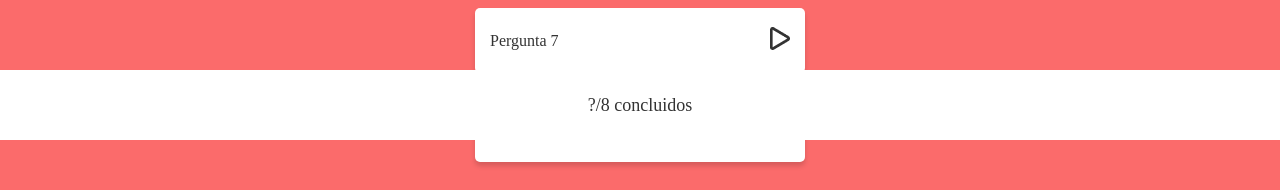
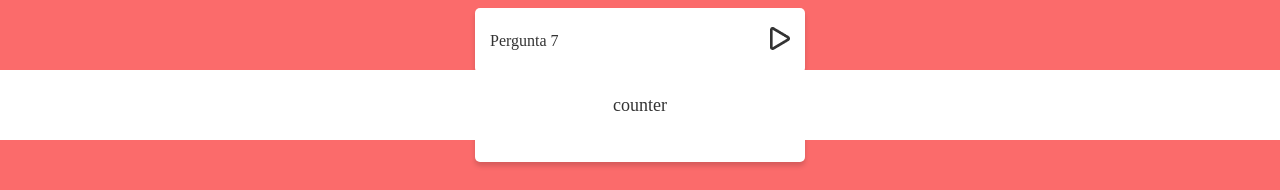
Before and after one commit to AnneKinder/projeto9-zaprecall, a React (Create React App) app: page / in a window 1280 px wide. Shown: the part 660-850 px from the top of the page. Built offline with nearby package versions, Linux system fonts and the light colour scheme; a web font is replaced by a local one.

Commit message:
only 1 card

```diff
--- a/src/components/CardContent.js
+++ b/src/components/CardContent.js
@@ -5,6 +5,12 @@ import setavirar from "../assets/img/seta_virar.png";
 import right from "../assets/img/icone_certo.png";
 import wrong from "../assets/img/icone_erro.png";
 import almost from "../assets/img/icone_quase.png";
+
+
+
+let counter = 0
+
+
 
 export default function CardContent(props) {
     const { card, i, numberQ, question, answer } = props;
@@ -16,18 +22,34 @@ export default function CardContent(props) {
     let [textColor, setTextColor] = React.useState("#333333")
     let [lineThrough, setlineThrough] = React.useState("")
 
+
+
+
+
     function turnCard(card, i) {
-      setchangeClass("pergunta-aberta");
+
+
+
+
       if (changeIcon === setaplay) {
-        setchangeText(question);
-        setchangeIcon(setavirar);
+        if (counter===0){
+          setchangeClass("pergunta-aberta");
+          setchangeText(question);
+          setchangeIcon(setavirar);
+          counter+=1
       }
+
+    }
+
       if (changeIcon === setavirar) {
         setchangeText(answer);
         setchangeIcon("");
         setmostrarBotoes(InsertButton); // mostrar botoes
       }
     }
+
+
+
 
 
     function InsertButton() {
@@ -40,6 +62,11 @@ export default function CardContent(props) {
       );
     }
 
+
+
+
+
+
     function endNao(card) {
       setchangeClass("pergunta-fechada");
       setchangeText(card.numberQ);
@@ -47,6 +74,9 @@ export default function CardContent(props) {
       setchangeIcon(wrong);
       setTextColor("#FF3030");
       setlineThrough("line-through");
+      counter=0
+
+
     }
 
     function endQuase(card) {
@@ -56,6 +86,9 @@ export default function CardContent(props) {
       setchangeIcon(almost);
       setTextColor("#FF922E");
       setlineThrough("line-through");
+      counter=0
+
+
     }
 
     function endZap(card) {
@@ -65,7 +98,17 @@ export default function CardContent(props) {
       setchangeIcon(right);
       setTextColor("#2FBE34");
       setlineThrough("line-through");
+      counter=0
+
+
     }
+
+
+
+
+
+
+
 
     return (
         <CardCont data-identifier="flashcard">
@@ -81,7 +124,10 @@ export default function CardContent(props) {
   }
 
 
-  const CardCont = styled.div`
+
+
+
+const CardCont = styled.div`
 
   .pergunta-fechada {
     width: 300px;
--- a/src/components/FooterConcluidos.js
+++ b/src/components/FooterConcluidos.js
@@ -1,9 +1,10 @@
 import styled from "styled-components"
+import count from "./CardContent"
 
 export default function FooterConcluidos(){
     return(
-        <FooterConc>
-        ?/8 concluidos
+        <FooterConc data-identifier="flashcard-counter">
+        counter
         </FooterConc>
     )
 }
--- a/src/components/Screen.js
+++ b/src/components/Screen.js
@@ -7,6 +7,7 @@ import CardContent from "./CardContent"
 
 
 export default function Screen() {
+
   return (
     <ScreenContainer>
       <LogoContainer/>
@@ -19,10 +20,11 @@ export default function Screen() {
           card={card}
           i={i}
           key={i}
+
         />
       ))}
 
-      <FooterConcluidos data-identifier="flashcard-counter" />
+      <FooterConcluidos  />
     </ScreenContainer>
   );
 }
```
